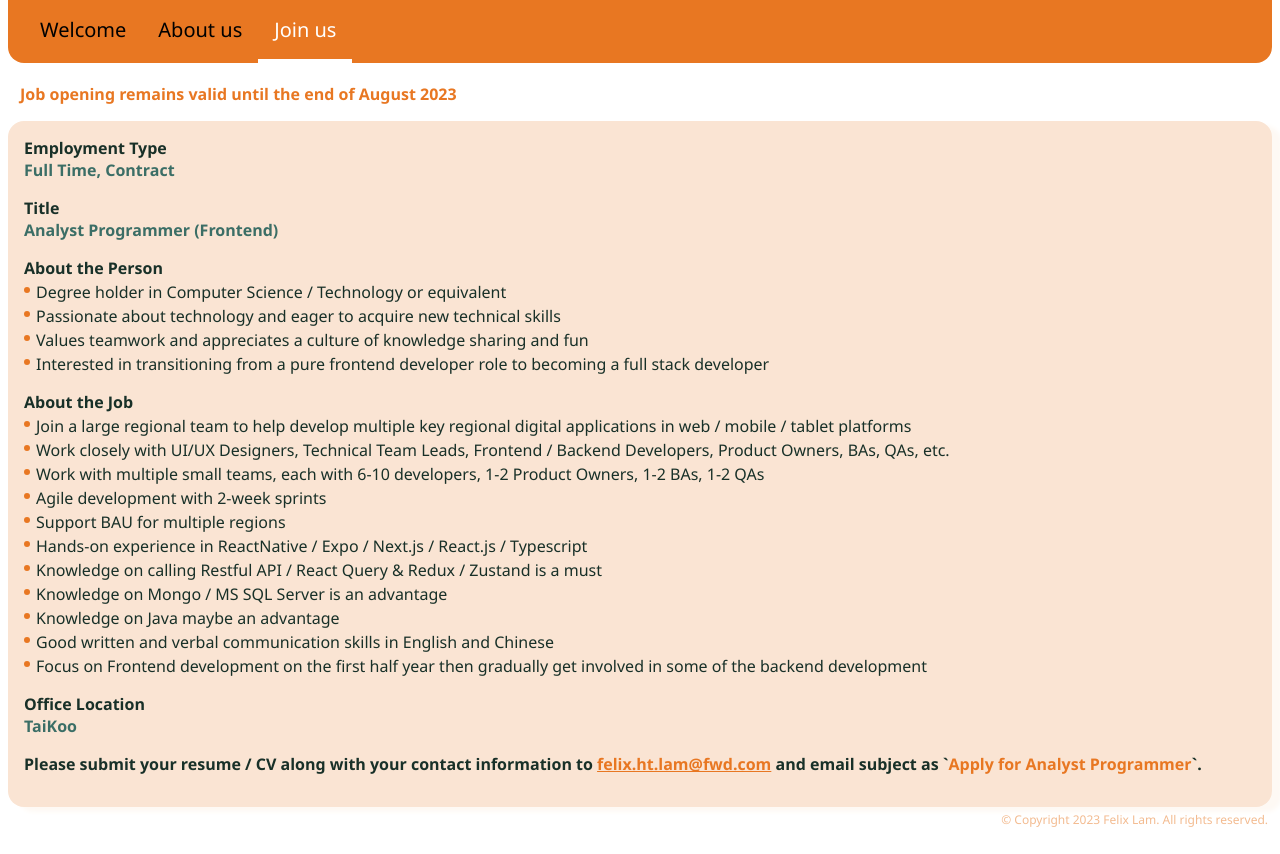
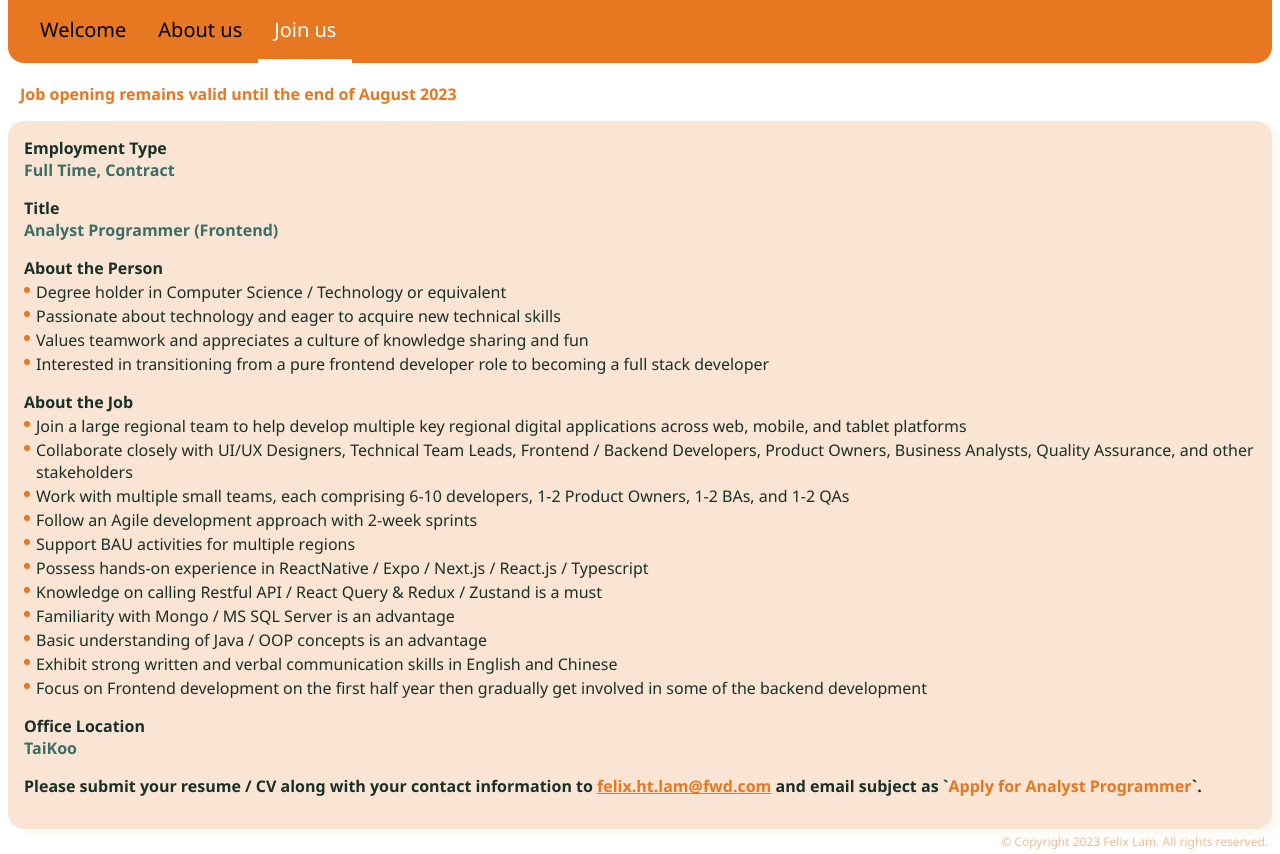
Before and after one commit to lamhtf/about, a Next.js app: page /join-us in a window 1280 px wide. Before the commit the page ends 832 px from the top, so only its background shows below. Built offline with nearby package versions, Linux system fonts and the light colour scheme.

Commit message:
* update jd

```diff
--- a/pages/join-us/index.tsx
+++ b/pages/join-us/index.tsx
@@ -73,30 +73,38 @@ export default function JoinUs() {
           <br />
           <Bullet>
             Join a large regional team to help develop multiple key regional
-            digital applications in web / mobile / tablet platforms
+            digital applications across web, mobile, and tablet platforms
           </Bullet>
           <Bullet>
-            Work closely with UI/UX Designers, Technical Team Leads, Frontend /
-            Backend Developers, Product Owners, BAs, QAs, etc.
+            Collaborate closely with UI/UX Designers, Technical Team Leads,
+            Frontend / Backend Developers, Product Owners, Business Analysts,
+            Quality Assurance, and other stakeholders
           </Bullet>
           <Bullet>
-            Work with multiple small teams, each with 6-10 developers, 1-2
-            Product Owners, 1-2 BAs, 1-2 QAs
+            Work with multiple small teams, each comprising 6-10 developers, 1-2
+            Product Owners, 1-2 BAs, and 1-2 QAs
           </Bullet>
-          <Bullet>Agile development with 2-week sprints</Bullet>
-          <Bullet>Support BAU for multiple regions</Bullet>
           <Bullet>
-            Hands-on experience in ReactNative / Expo / Next.js / React.js /
-            Typescript
+            Follow an Agile development approach with 2-week sprints
+          </Bullet>
+          <Bullet>Support BAU activities for multiple regions</Bullet>
+          <Bullet>
+            Possess hands-on experience in ReactNative / Expo / Next.js /
+            React.js / Typescript
           </Bullet>
           <Bullet>
             Knowledge on calling Restful API / React Query & Redux / Zustand is
             a must
           </Bullet>
-          <Bullet>Knowledge on Mongo / MS SQL Server is an advantage</Bullet>
-          <Bullet>Knowledge on Java maybe an advantage</Bullet>
           <Bullet>
-            Good written and verbal communication skills in English and Chinese
+            Familiarity with Mongo / MS SQL Server is an advantage
+          </Bullet>
+          <Bullet>
+            Basic understanding of Java / OOP concepts is an advantage
+          </Bullet>
+          <Bullet>
+            Exhibit strong written and verbal communication skills in English
+            and Chinese
           </Bullet>
           <Bullet>
             Focus on Frontend development on the first half year then gradually
```
